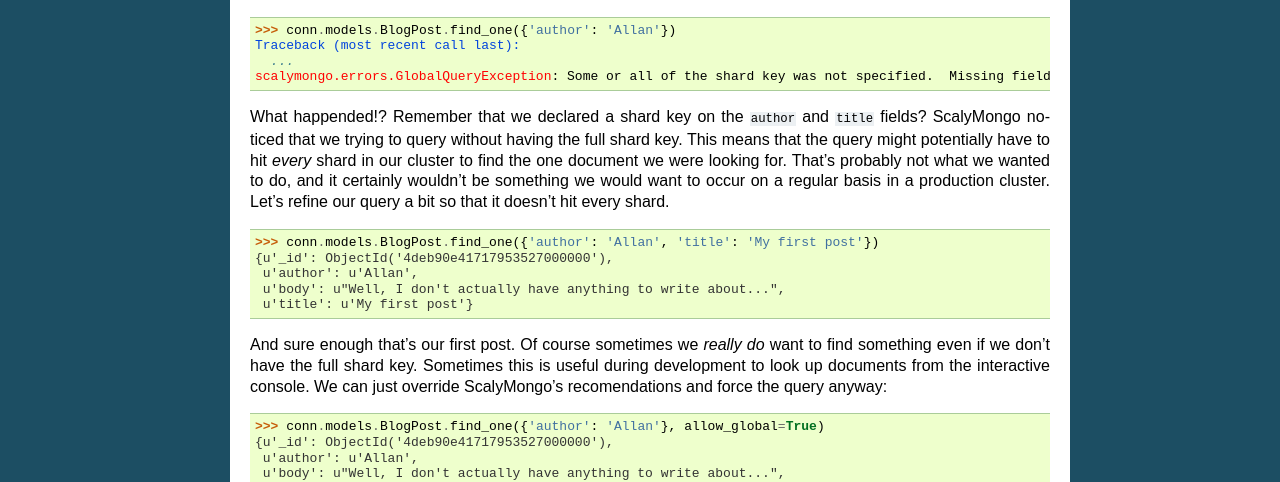
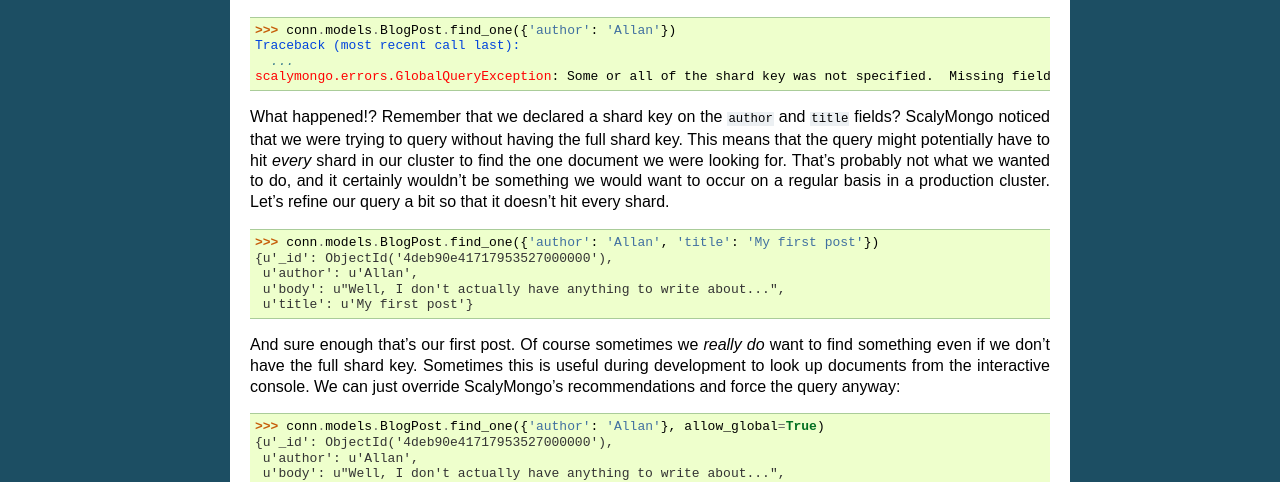
Before and after one commit to allancaffee/scaly-mongo, a Sphinx documentation site: the page built from docs/source/intro.rst, in a window 1280 px wide. Shown: the part 766-1248 px from the top of the page. Built offline with Sphinx 7.4.7, drawn with Linux system fonts in a browser that asks for light colours.

Commit message:
docs: Fix several typos

```diff
--- a/docs/source/intro.rst
+++ b/docs/source/intro.rst
@@ -49,8 +49,8 @@
   ...
 scalymongo.errors.GlobalQueryException: Some or all of the shard key was not specified.  Missing fields were title.
 
-What happended!?  Remember that we declared a shard key on the ``author`` and
-``title`` fields?  ScalyMongo noticed that we trying to query without having the
+What happened!?  Remember that we declared a shard key on the ``author`` and
+``title`` fields?  ScalyMongo noticed that we were trying to query without having the
 full shard key.  This means that the query might potentially have to hit *every*
 shard in our cluster to find the one document we were looking for.  That's
 probably not what we wanted to do, and it certainly wouldn't be something we
@@ -66,7 +66,7 @@
 And sure enough that's our first post.  Of course sometimes we *really do* want
 to find something even if we don't have the full shard key.  Sometimes this is
 useful during development to look up documents from the interactive console.  We
-can just override ScalyMongo's recomendations and force the query anyway:
+can just override ScalyMongo's recommendations and force the query anyway:
 
 >>> conn.models.BlogPost.find_one({'author': 'Allan'}, allow_global=True)
 {u'_id': ObjectId('4deb90e41717953527000000'),
--- a/docs/source/maintenance.rst
+++ b/docs/source/maintenance.rst
@@ -29,5 +29,5 @@
 
 
     connection = Connection()
-    for model in connections.models:
+    for model in connection.models:
         model.ensure_indexes()
```
